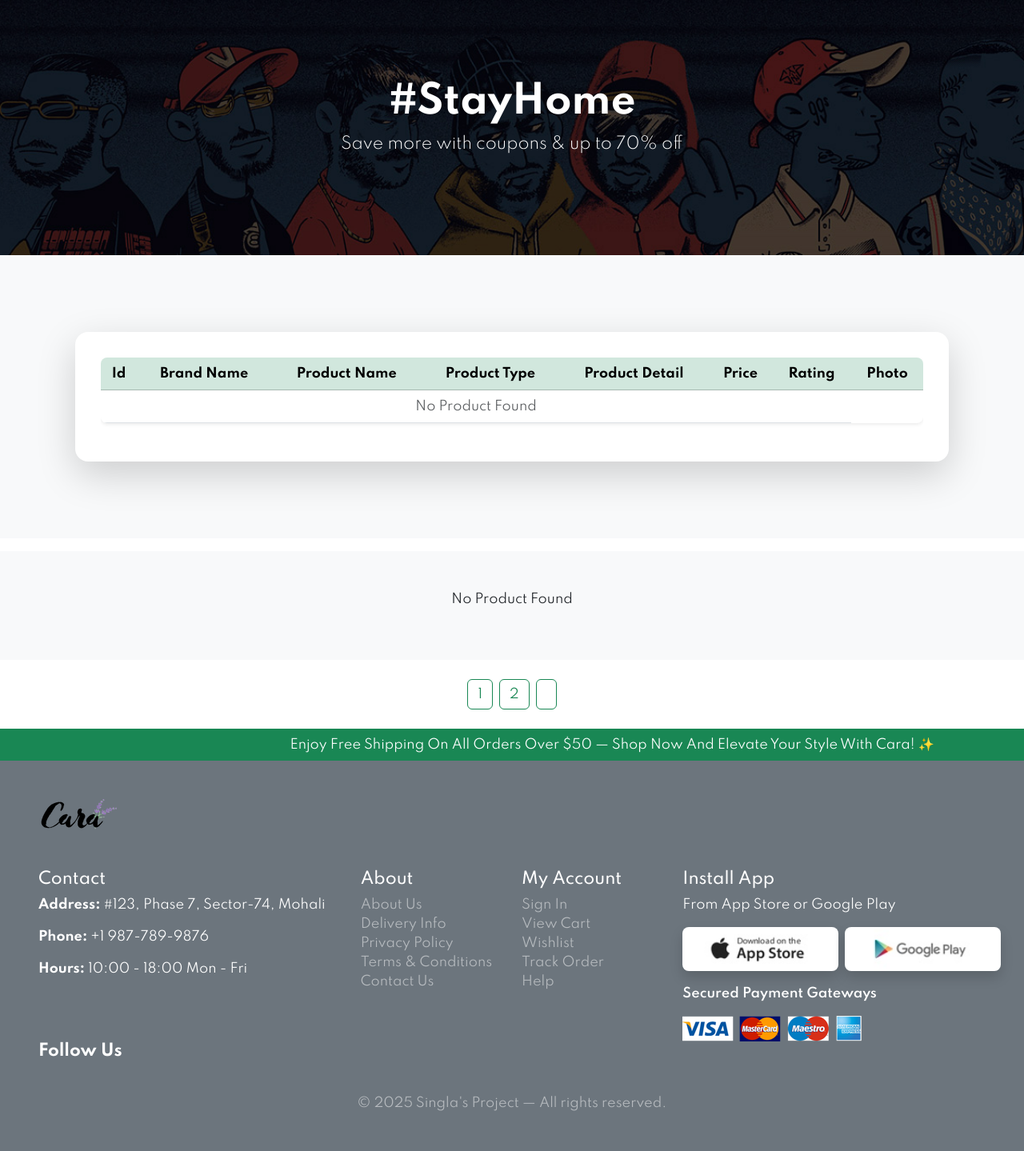
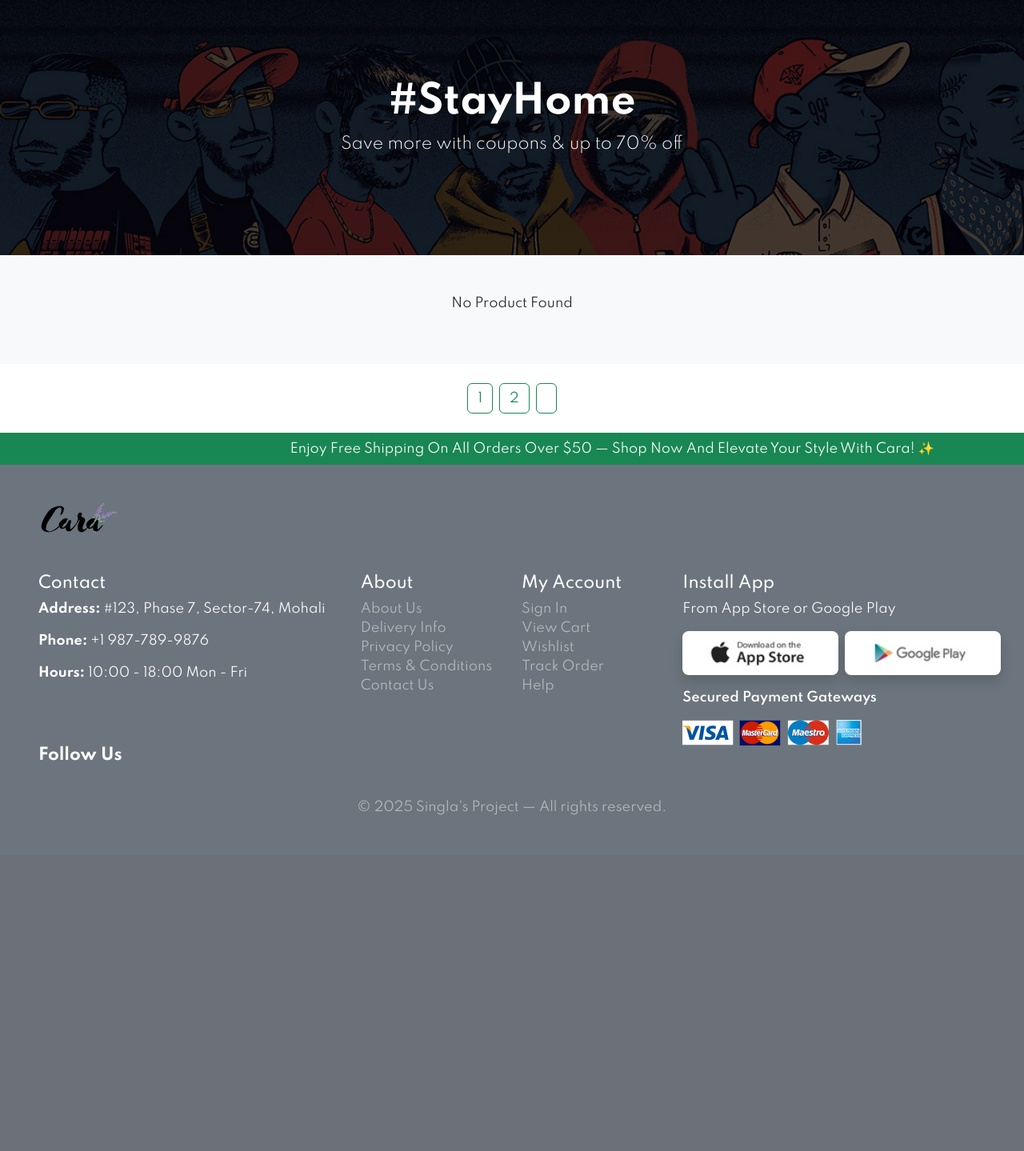
Before and after one commit to singla25/symfony-ecommerce-project, a Symfony app: template templates/user/shop/shop_page.html.twig in a window 1280 px wide. Shown: the part 67-1506 px from the top of the page at 80% size. After the commit the page ends 1086 px from the top, so only its background shows below. Run offline with Twig, Linux system fonts and the light colour scheme; the template is opened without the code that fills it, so the values that code supplies are empty; style sheets or scripts are compiled from the project's sources; some libraries are stand-ins or nearby versions.

Commit message:
commit - productDetail

```diff
--- a/templates/user/shop/shop_page.html.twig
+++ b/templates/user/shop/shop_page.html.twig
@@ -9,12 +9,6 @@
             <p class="lead mb-4">Save more with coupons & up to 70% off</p>
         </div>
     </div>
-
-    <section class="py-5 bg-light table">
-        <div class="container">
-            {{ include('user/shop/shop_page_table.html.twig') }}
-        </div>
-    </section>
 
     <section class="py-5 bg-light featuredProducts">
         <div class="container">
--- a/templates/user/shop/shop_page_table.html.twig
+++ /dev/null
@@ -1,46 +0,0 @@
-<div class="container my-5">
-    <div class="card shadow-lg border-0 rounded-4">
-        <div class="card-body p-4 bg-white">
-            <div class="row">
-                <div class="col-12">
-                    <div class="table-responsive">
-                        <table class="table table-hover align-middle shadow-sm rounded-3 overflow-hidden">
-                            <thead class="table-success text-center">
-                            <tr>
-                                <th>Id</th>
-                                <th>Brand Name</th>
-                                <th>Product Name</th>
-                                <th>Product Type</th>
-                                <th>Product Detail</th>
-                                <th>Price</th>
-                                <th>Rating</th>
-                                <th>Photo</th>
-                            </tr>
-                            </thead>
-                            <tbody class="text-center">
-                            {% if products|length > 0 %}
-                                {% for product in products %}
-                                    <tr>
-                                        <td>{{ product.id }}</td>
-                                        <td>{{ product.brandName }}</td>
-                                        <td>{{ product.productName }}</td>
-                                        <td>{{ product.productType }}</td>
-                                        <td>{{ product.productDetail }}</td>
-                                        <td>{{ product.price }}</td>
-                                        <td>{{ product.rating }}</td>
-                                        <td>{{ product.photo }}</td>
-                                    </tr>
-                                {% endfor %}
-                            {% else %}
-                                <tr>
-                                    <td colspan="7" class="text-center text-muted">No Product Found</td>
-                                </tr>
-                            {% endif %}
-                            </tbody>
-                        </table>
-                    </div>
-                </div>
-            </div>
-        </div>
-    </div>
-</div>
```
Also changed, not shown: src/Controller/user/UserShopController.php (+11 -0 lines), templates/user/product/productDetails.html.twig (+39 -6 lines).
